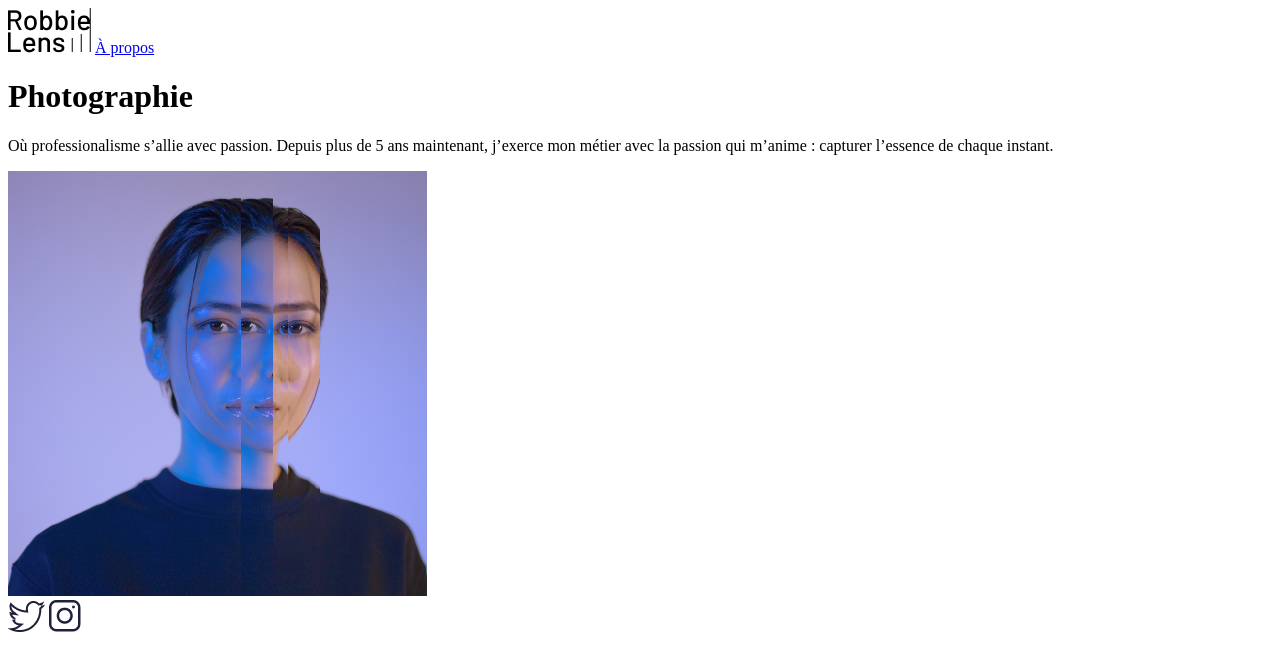
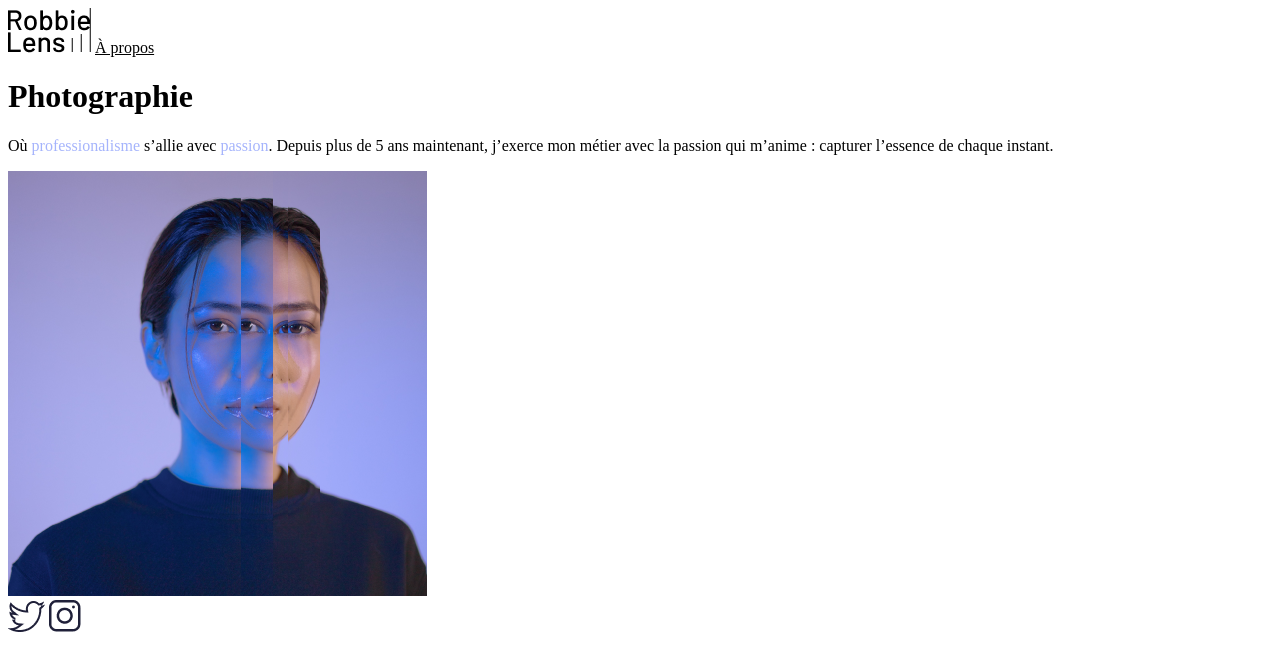
Before and after one commit to Pasot01/WebDesignOPP, a plain HTML site: page index.html in a window 1280 px wide. Drawn offline with Linux system fonts and the light colour scheme.

Commit message:
Ajout de divs et span + css

```diff
--- a/index.html
+++ b/index.html
@@ -3,19 +3,27 @@
 
 <head>
     <meta charset="utf-8">
+    <link href="styles.css" rel="stylesheet">
     <title>Accueil - Robbie Lens Photographie</title>
 </head>
 
 <body>
-    <a href="../index.html" title="Accueil"><img src="images/logo.png"></a>
-    <a href="dossier-demo/a-propos.html">À propos</a>
+    <div>
+        <a href="../index.html" title="Accueil"><img src="images/logo.png"></a>
+        <a href="dossier-demo/a-propos.html">À propos</a>
+    </div>
+
     <h1>Photographie</h1>
-    <p>Où professionalisme s’allie avec passion. Depuis plus de 5 ans maintenant, j’exerce mon métier avec la passion
+    <p>Où <span style="color:#A5B4FC;">professionalisme</span> s’allie avec <span style="color:#A5B4FC;">passion</span>. Depuis plus de 5 ans maintenant, j’exerce mon métier avec la passion
         qui m’anime : capturer l’essence de chaque instant.</p>
     <img src="images/robbie-lens.png" alt="RobbieLens">
     <br>
-    <a href="https://twitter.com/" target="_blank"><img src="images/twitter.png" alt="Twitter"></a>
-    <a href="https://www.instagram.com/" target="_blank"><img src="images/instagram.png" alt="Instagram"></a>
+
+    <div>
+        <a href="https://twitter.com/" target="_blank"><img src="images/twitter.png" alt="Twitter"></a>
+        <a href="https://www.instagram.com/" target="_blank"><img src="images/instagram.png" alt="Instagram"></a>
+    </div>
+
 </body>
 
 </html>
--- /dev/null
+++ b/styles.css
@@ -0,0 +1,3 @@
+a {
+    color: black;
+}
```
Also changed, not shown: dossier-demo/a-propos.html (+8 -3 lines).
